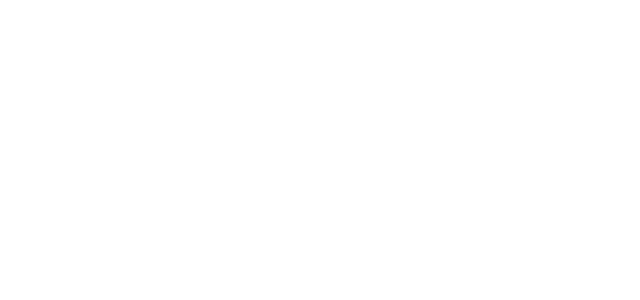
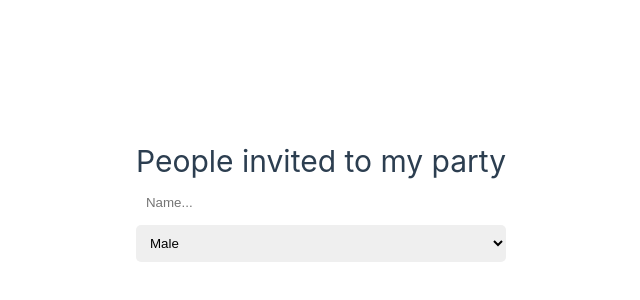
Before and after one commit to Nuxea/typeScriptApp, a Vue app: page / in a window 1280 px wide. Shown: the part 198-498 px from the top of the page, without its empty margins (319-959 px from the left). Built offline with nearby package versions, Linux system fonts and the light colour scheme.

Commit message:
Types with State

```diff
--- a/src/App.vue
+++ b/src/App.vue
@@ -1,11 +1,42 @@
 <script setup lang="ts">
+import {ref} from "vue";
 
+enum GENDER {
+  MALE, FEMALE
+}
+
+const name = ref('')
+const gender = ref(GENDER.MALE)
 </script>
 
 <template>
-  <main></main>
+  <main>
+    <div class="container">
+      <h1>People invited to my party</h1>
+      <div class="input-container">
+        <input v-model="name" type="text" placeholder="Name...">
+        <select v-model="gender">
+          <option :value="GENDER.MALE">Male</option>
+          <option :value="GENDER.FEMALE">Female</option>
+        </select>
+      </div>
+    </div>
+  </main>
 </template>
 
 <style scoped>
+main {
+  height: 100vh;
+  display: flex;
+  justify-content: center;
+  align-items: center;
+}
 
+input, select {
+  width: 100%;
+  padding: 10px;
+  margin-bottom: 5px;
+  border: none;
+  border-radius: 5px;
+}
 </style>
```
